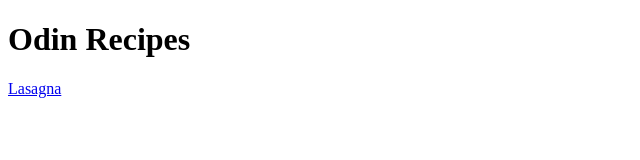
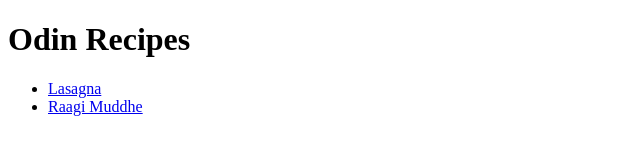
Before and after one commit to ch58su-oss/odin-recipes, a plain HTML site: page index.html in a window 1280 px wide. Shown: the whole page, without its empty margins (0-640 px from the left). Drawn offline with Linux system fonts and the light colour scheme.

Commit message:
I have added one more page, made the recipes in the Index look in list, made small spelling corrections in the RaagiMuddhe page.

```diff
--- a/index.html
+++ b/index.html
@@ -7,6 +7,10 @@
 </head>
 <body>
     <h1>Odin Recipes</h1>
-    <a href="recipes/lasagna.html">Lasagna</a>
+    <ul>
+        <li><a href="recipes/lasagna.html">Lasagna</a></li>
+        <li><a href="recipes/raagi_muddhe.html">Raagi Muddhe</a></li>
+
+    </ul>
 </body>
 </html>
```
Also changed, not shown: images/bassaaru.jpeg (added), images/raagi_muddhe.jpeg (added).
